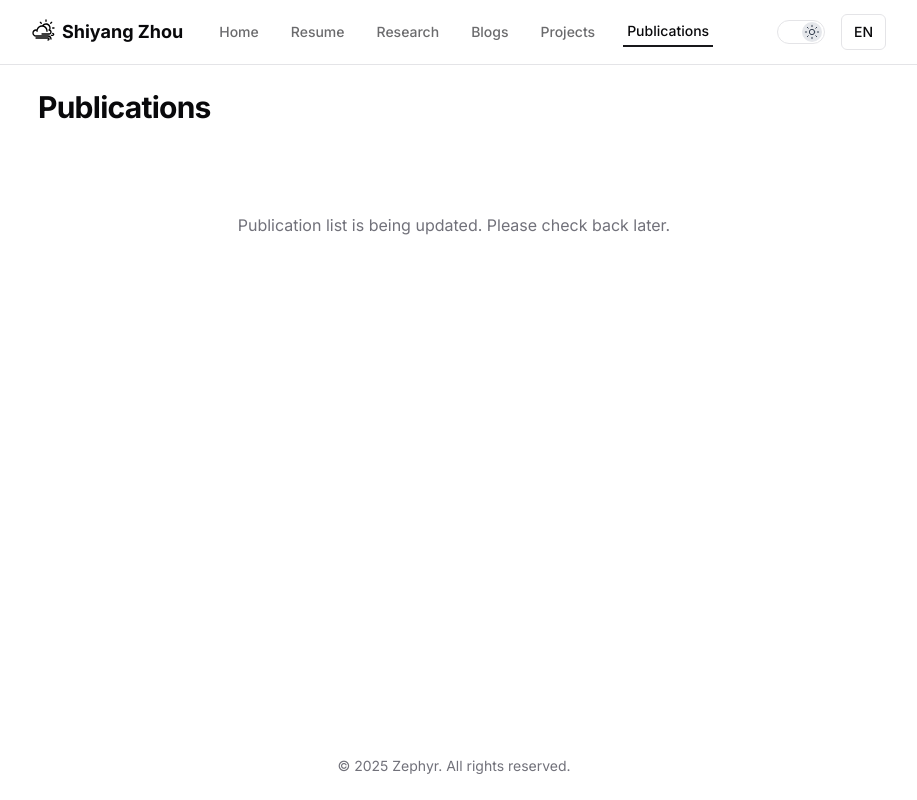
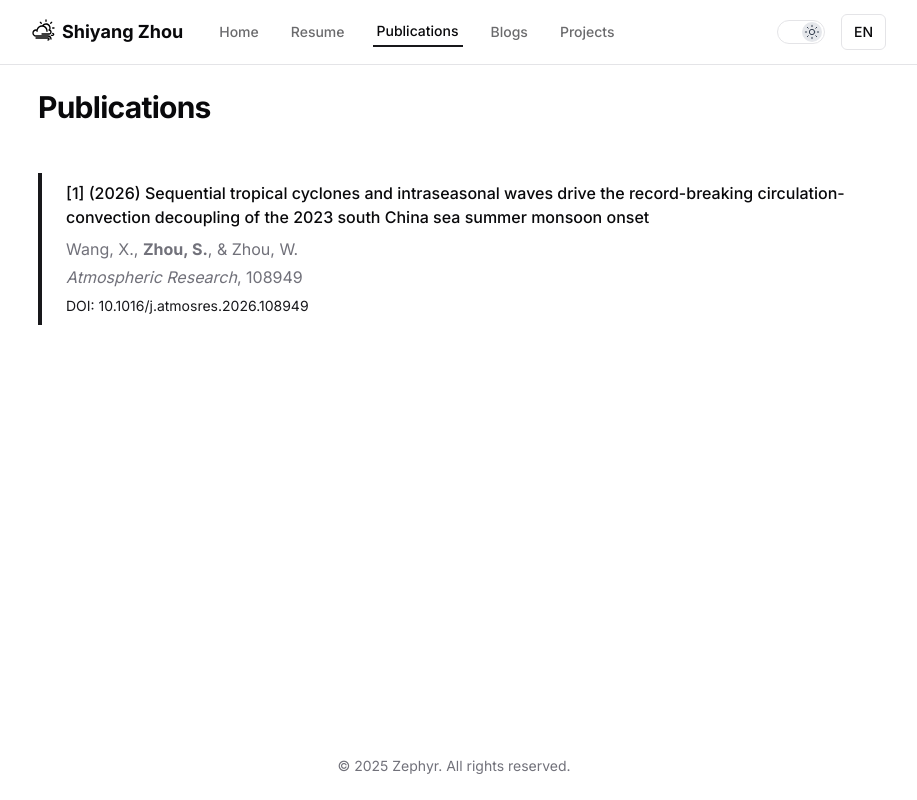
Before and after one commit to zsy1207/zsy1207.github.io, a Next.js app: page /publications in a window 1280 px wide. Shown: the whole page, without its empty margins (186-1103 px from the left). Built offline with nearby package versions, Linux system fonts and the light colour scheme.

Commit message:
perf: hoist static data and simplify state updates

```diff
--- a/app/(routes)/publications/page.tsx
+++ b/app/(routes)/publications/page.tsx
@@ -1,27 +1,37 @@
 "use client"
 
 import { useLanguage } from "@/context/language-context"
+import { ReactNode } from "react"
 
 interface Publication {
   title: string;
-  authors: string;
+  authors: ReactNode;
   journal: string;
   year: number;
   volume?: string;
   pages?: string;
   doi?: string;
   link?: string;
-  description: {
-    en: string;
-    zh: string;
-  };
 }
+
+const publications: Publication[] = [
+  {
+    title: "Sequential tropical cyclones and intraseasonal waves drive the record-breaking circulation-convection decoupling of the 2023 south China sea summer monsoon onset",
+    authors: (
+      <>
+        Wang, X., <strong>Zhou, S.</strong>, & Zhou, W.
+      </>
+    ),
+    journal: "Atmospheric Research",
+    year: 2026,
+    pages: "108949",
+    doi: "10.1016/j.atmosres.2026.108949",
+    link: "https://doi.org/10.1016/j.atmosres.2026.108949",
+  },
+]
 
 export default function PublicationsPage() {
   const { language } = useLanguage()
-
-  // Empty publications array - to be updated later
-  const publications: Publication[] = []
 
   return (
     <div className="space-y-12">
@@ -33,46 +43,24 @@ export default function PublicationsPage() {
         <div className="space-y-10">
           {publications.map((pub, index) => (
             <div key={index} className="border-l-4 border-primary pl-6 py-2">
-              {language === "en" ? (
-                // AGU Citation Format for English
-                <>
-                  <p className="text-muted-foreground mb-3">
-                    {pub.authors}, ({pub.year}), {pub.title}, <span className="italic">{pub.journal}</span>, {pub.volume && pub.volume}{pub.pages && `, ${pub.pages}`}{pub.doi && `, doi:${pub.doi}`}.
+              <p className="text-foreground mb-2 font-medium">
+                [{index + 1}] ({pub.year}) {pub.title}
+              </p>
+              <p className="text-muted-foreground mb-1">{pub.authors}</p>
+              <p className="text-muted-foreground mb-1">
+                <span className="italic">{pub.journal}</span>
+                {pub.volume && `, ${pub.volume}`}
+                {pub.pages && `, ${pub.pages}`}
               </p>
               {pub.link && (
                 <a
                   href={pub.link}
                   target="_blank"
                   rel="noopener noreferrer"
-                      className="text-primary hover:underline text-sm mb-3 inline-block"
+                  className="text-primary hover:underline text-sm"
                 >
-                      [PDF]
+                  DOI: {pub.doi ?? pub.link}
                 </a>
-                  )}
-                  <p className="text-muted-foreground mt-2">
-                    {pub.description.en}
-                  </p>
-                </>
-              ) : (
-                // Chinese National Standard Format
-                <>
-                  <p className="text-muted-foreground mb-3">
-                    {pub.authors}. {pub.title}[J]. {pub.journal}, {pub.year}{pub.volume && `, ${pub.volume}`}{pub.pages && `: ${pub.pages}`}.
-                  </p>
-                  {pub.link && (
-                    <a
-                      href={pub.link}
-                      target="_blank"
-                      rel="noopener noreferrer"
-                      className="text-primary hover:underline text-sm mb-3 inline-block"
-                    >
-                      [PDF]
-                    </a>
-                  )}
-                  <p className="text-muted-foreground mt-2">
-                    {pub.description.zh}
-                  </p>
-                </>
               )}
             </div>
           ))}
--- a/components/navigation.tsx
+++ b/components/navigation.tsx
@@ -20,6 +20,14 @@ interface NavItem {
   href: string
 }
 
+const navItems: NavItem[] = [
+  { title: { en: "Home", zh: "首页" }, href: "/" },
+  { title: { en: "Resume", zh: "简历" }, href: "/resume" },
+  { title: { en: "Publications", zh: "出版物" }, href: "/publications" },
+  { title: { en: "Blogs", zh: "博客" }, href: "/blog" },
+  { title: { en: "Projects", zh: "项目" }, href: "/projects" },
+]
+
 export function Navigation() {
   const pathname = usePathname()
   const { language } = useLanguage()
@@ -28,17 +36,8 @@ export function Navigation() {
   const [mobileMenuOpen, setMobileMenuOpen] = useState(false)
 
   const toggleMobileMenu = () => {
-    setMobileMenuOpen(!mobileMenuOpen)
+    setMobileMenuOpen((prev) => !prev)
   }
-
-  const navItems: NavItem[] = [
-    { title: { en: "Home", zh: "首页" }, href: "/" },
-    { title: { en: "Resume", zh: "简历" }, href: "/resume" },
-    { title: { en: "Research", zh: "研究" }, href: "/research" },
-    { title: { en: "Blogs", zh: "博客" }, href: "/blog" },
-    { title: { en: "Projects", zh: "项目" }, href: "/projects" },
-    { title: { en: "Publications", zh: "出版物" }, href: "/publications" },
-  ]
 
   return (
     <header className={cn(
```
Lines whose indentation alone changed are shown as unchanged.
